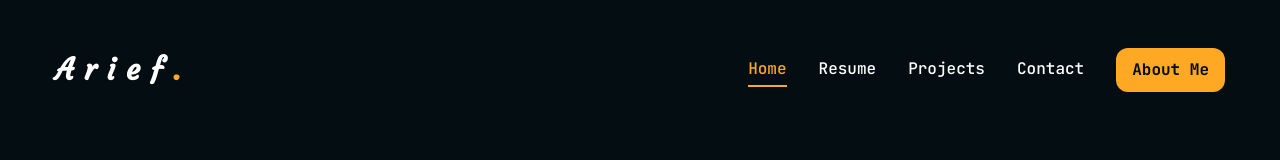
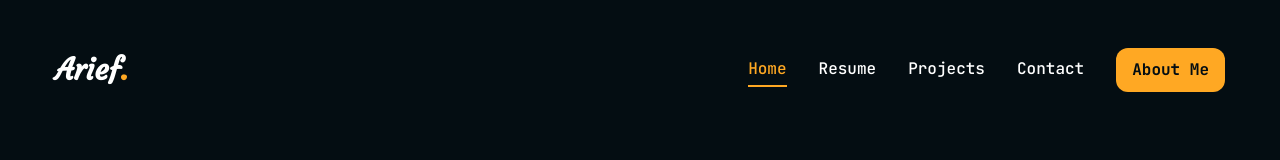
Before and after one commit to arieeefrahman/personal-website, a Next.js app: page / in a window 1280 px wide. Shown: the top 160 px of the page. Built offline with nearby package versions, Linux system fonts and the light colour scheme.

Commit message:
fix: change letter spacing of desktop header icon

```diff
--- a/components/Header.jsx
+++ b/components/Header.jsx
@@ -9,7 +9,7 @@ const Header = () => {
             <div className="container mx-auto flex justify-between items-center">
                 {/* Logo */}
                 <Link href={'/'}>
-                    <h1 className="flex flex-row text-3xl font-semibold font-courgette tracking-custom">
+                    <h1 className="flex flex-row text-3xl font-semibold font-courgette tracking-widest">
                         Arief <span className="text-accent">.</span>
                     </h1>
                 </Link>
```
